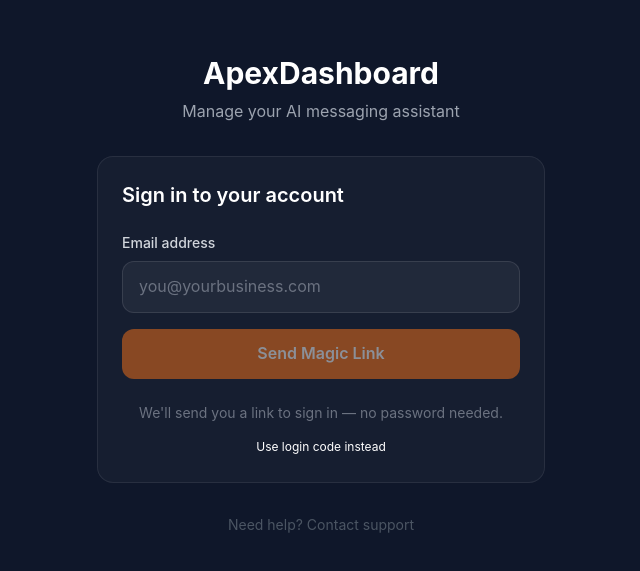
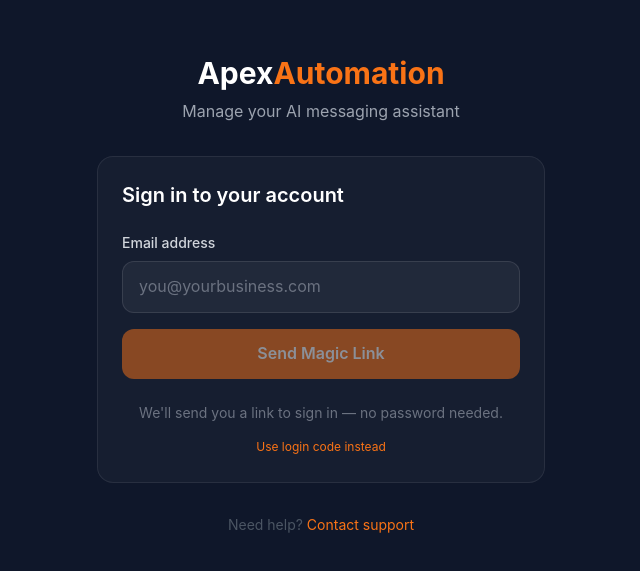
Before and after one commit to shabbenantes/apex-dashboard-v2, a Next.js app: page /login in a window 1280 px wide. Shown: the part 105-676 px from the top of the page, without its empty margins (319-959 px from the left). Built offline with nearby package versions, Linux system fonts and the light colour scheme.

Commit message:
fix: update login/callback pages to orange branding
- Changed apex-purple → apex-orange throughout
- Updated 'ApexDashboard' → 'ApexAutomation' on login page

```diff
--- a/app/(dashboard)/layout.tsx
+++ b/app/(dashboard)/layout.tsx
@@ -33,7 +33,7 @@ export default function DashboardLayout({
     return (
       <div className="min-h-screen flex items-center justify-center bg-apex-dark">
         <div className="text-center">
-          <div className="w-8 h-8 border-2 border-apex-purple border-t-transparent rounded-full animate-spin mx-auto mb-4"></div>
+          <div className="w-8 h-8 border-2 border-apex-orange border-t-transparent rounded-full animate-spin mx-auto mb-4"></div>
           <p className="text-gray-400">Loading...</p>
         </div>
       </div>
--- a/app/auth/callback/page.tsx
+++ b/app/auth/callback/page.tsx
@@ -64,7 +64,7 @@ function AuthCallbackContent() {
     <div className="text-center">
       {status === 'verifying' && (
         <>
-          <div className="w-10 h-10 border-3 border-apex-purple border-t-transparent rounded-full animate-spin mx-auto mb-4"></div>
+          <div className="w-10 h-10 border-3 border-apex-orange border-t-transparent rounded-full animate-spin mx-auto mb-4"></div>
           <p className="text-white text-lg">Signing you in...</p>
         </>
       )}
@@ -91,7 +91,7 @@ function AuthCallbackContent() {
           <p className="text-gray-400 mb-4">{error}</p>
           <a
             href="/login"
-            className="text-apex-purple hover:underline"
+            className="text-apex-orange hover:underline"
           >
             Try again
           </a>
@@ -104,7 +104,7 @@ function AuthCallbackContent() {
 function LoadingSpinner() {
   return (
     <div className="text-center">
-      <div className="w-10 h-10 border-3 border-apex-purple border-t-transparent rounded-full animate-spin mx-auto mb-4"></div>
+      <div className="w-10 h-10 border-3 border-apex-orange border-t-transparent rounded-full animate-spin mx-auto mb-4"></div>
       <p className="text-white text-lg">Loading...</p>
     </div>
   )
--- a/app/login/page.tsx
+++ b/app/login/page.tsx
@@ -89,7 +89,7 @@ export default function LoginPage() {
         {/* Logo */}
         <div className="text-center mb-8 animate-fade-in">
           <h1 className="font-display text-3xl font-bold">
-            Apex<span className="text-apex-purple">Dashboard</span>
+            Apex<span className="text-apex-orange">Automation</span>
           </h1>
           <p className="text-gray-400 mt-2">Manage your AI messaging assistant</p>
         </div>
@@ -150,7 +150,7 @@ export default function LoginPage() {
             {!isPWA && (
               <button
                 onClick={() => setShowCodeInput(!showCodeInput)}
-                className="text-apex-purple hover:text-apex-purple-light text-xs mt-4 w-full text-center"
+                className="text-apex-orange hover:text-apex-orange-hover text-xs mt-4 w-full text-center"
               >
                 {showCodeInput ? 'Use magic link instead' : 'Use login code instead'}
               </button>
@@ -159,8 +159,8 @@ export default function LoginPage() {
         ) : (
           <div className="card animate-fade-in">
             <div className="text-center mb-6">
-              <div className="w-16 h-16 bg-apex-purple/20 rounded-full flex items-center justify-center mx-auto mb-4">
-                <svg className="w-8 h-8 text-apex-purple" fill="none" viewBox="0 0 24 24" stroke="currentColor">
+              <div className="w-16 h-16 bg-apex-orange/20 rounded-full flex items-center justify-center mx-auto mb-4">
+                <svg className="w-8 h-8 text-apex-orange" fill="none" viewBox="0 0 24 24" stroke="currentColor">
                   <path strokeLinecap="round" strokeLinejoin="round" strokeWidth={2} d="M3 8l7.89 5.26a2 2 0 002.22 0L21 8M5 19h14a2 2 0 002-2V7a2 2 0 00-2-2H5a2 2 0 00-2 2v10a2 2 0 002 2z" />
                 </svg>
               </div>
@@ -212,7 +212,7 @@ export default function LoginPage() {
 
             <button
               onClick={() => { setSent(false); setError(''); setCode(''); }}
-              className="text-apex-purple hover:text-apex-purple-light mt-4 text-sm w-full text-center"
+              className="text-apex-orange hover:text-apex-orange-hover mt-4 text-sm w-full text-center"
             >
               Use a different email
             </button>
@@ -220,7 +220,7 @@ export default function LoginPage() {
         )}
 
         <p className="text-center text-gray-600 text-sm mt-8">
-          Need help? <a href="mailto:support@getapexautomation.com" className="text-apex-purple hover:underline">Contact support</a>
+          Need help? <a href="mailto:support@getapexautomation.com" className="text-apex-orange hover:underline">Contact support</a>
         </p>
       </div>
     </div>
```
